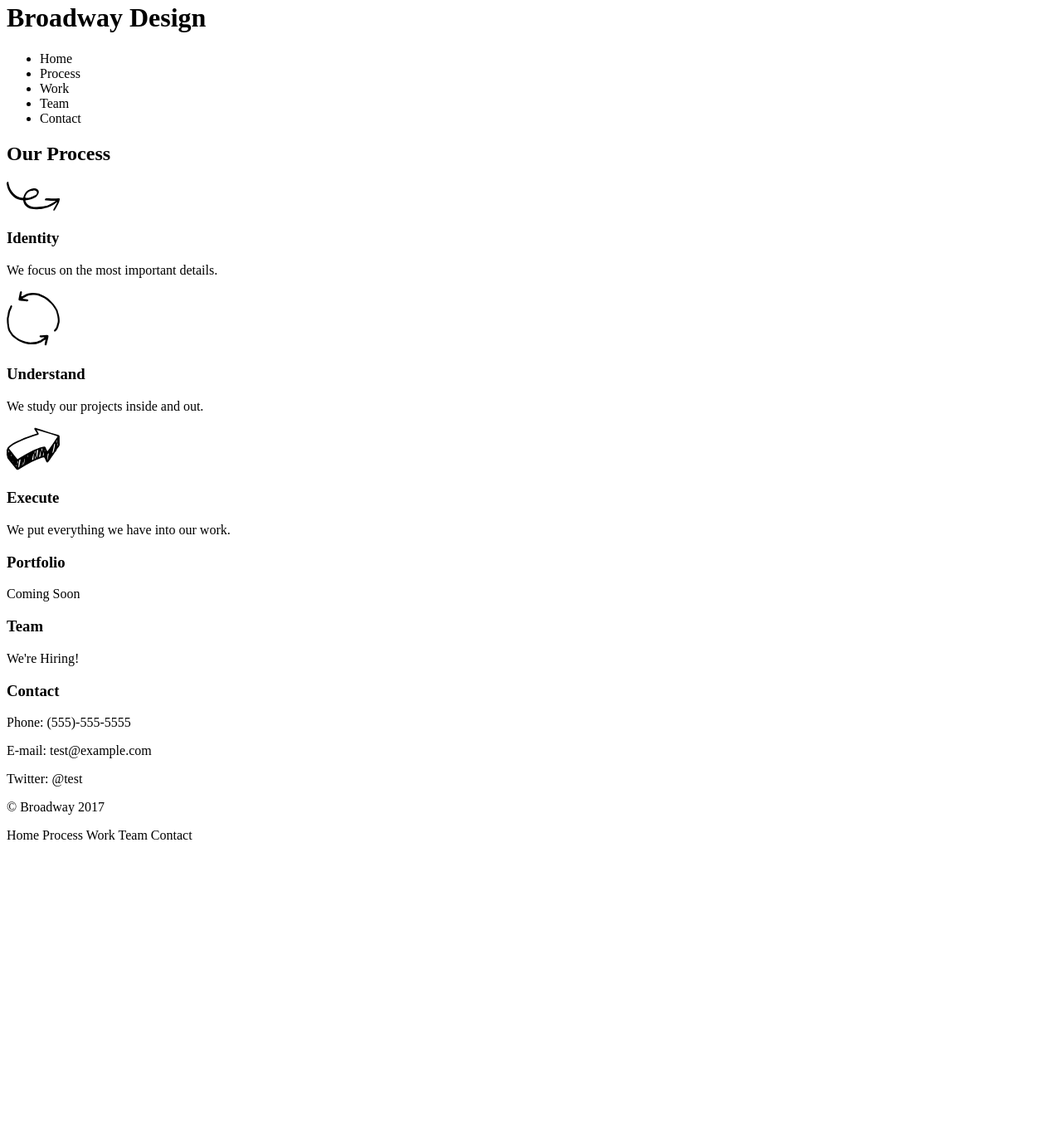
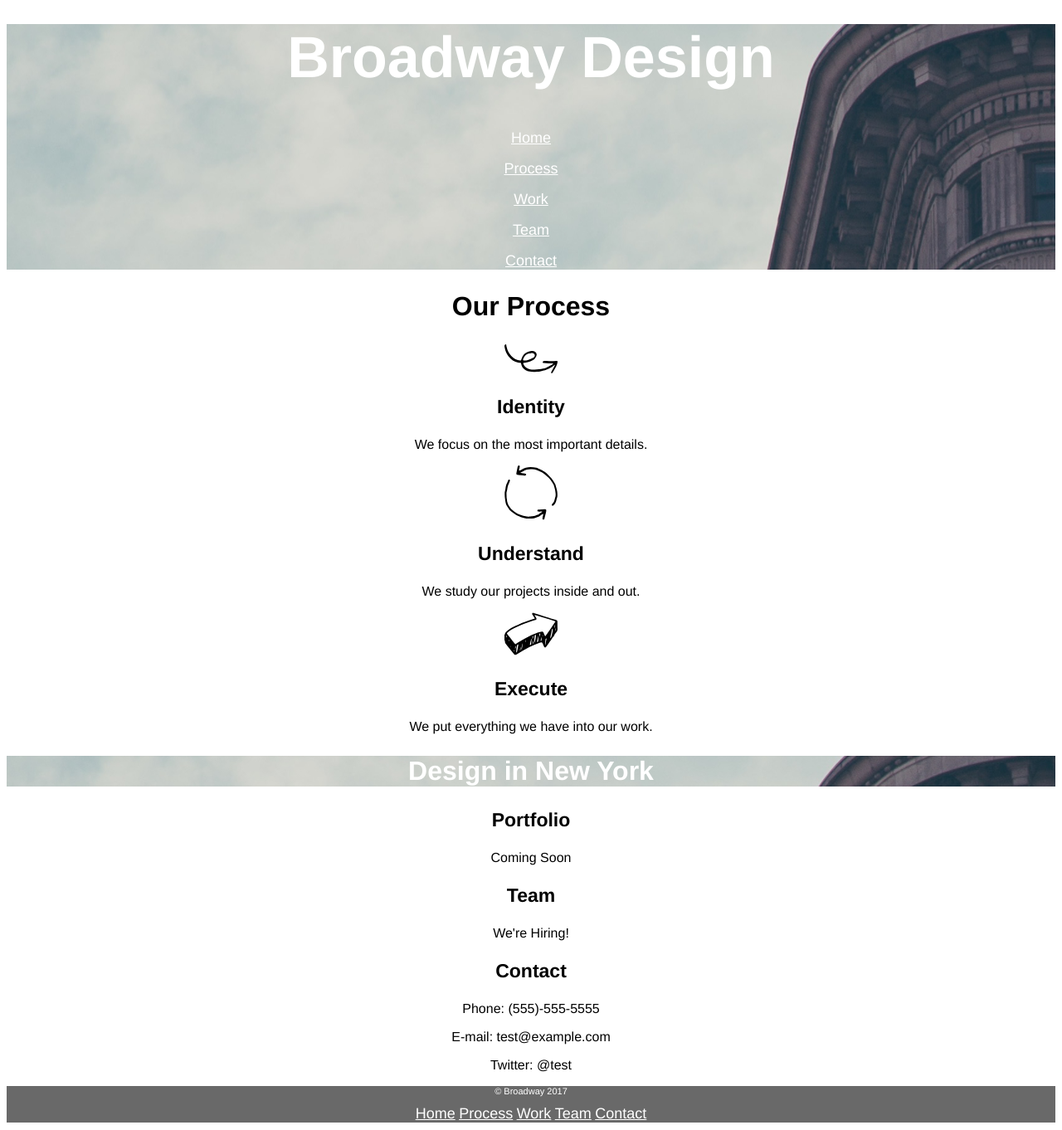
Before and after one commit to imasimpleboy/Broadway, a plain HTML site: page index.html in a window 1280 px wide. Shown: the part 18-1380 px from the top of the page at 83% size. Before the commit the page ends 1050 px from the top, so only its background shows below. Drawn offline with Linux system fonts and the light colour scheme.

Commit message:
Footer needs more work

```diff
--- a/index.html
+++ b/index.html
@@ -3,21 +3,22 @@
   <head>
     <meta charset="utf-8">
     <title>Broadway</title>
+    <link type="text/css" rel="stylesheet" href="resources/style.css">
   </head>
   <body>
 
 <!-- Header -->
 
+  <div class="header">
     <h1>Broadway Design</h1>
     <nav id="nav1">
-      <ul>
-        <li href="#">Home</li>
-        <li href="#">Process</li>
-        <li href="#">Work</li>
-        <li href="#">Team</li>
-        <li href="#">Contact</li>
-      </ul>
+    <p><a href="#" class="hdnav">Home</a></p>
+    <p><a href="#" class="hdnav">Process</a></p>
+    <p><a href="#" class="hdnav">Work</a></p>
+    <p><a href="#" class="hdnav">Team</a></p>
+    <p><a href="#" class="hdnav">Contact</a></p>
     </nav>
+  </div>
 
 <!-- Our process -->
 
@@ -33,7 +34,7 @@
       <p>We put everything we have into our work.</p>
 
 <!-- Design in New York -->
-
+    <h2 id="diny">Design in New York</h2>
     <h3>Portfolio</h3>
       <p>Coming Soon</p>
     <h3>Team</h3>
@@ -46,8 +47,15 @@
       <!-- Footer -->
 
       <div class="footer">
-        <p>© Broadway 2017</p>
-        <p>Home Process Work Team Contact</p>
+        <p id="copyright">© Broadway 2017
+        <nav>
+          <a href="#" class="hdnav">Home</a>
+          <a href="#" class="hdnav">Process</a>
+          <a href="#" class="hdnav">Work</a>
+          <a href="#" class="hdnav">Team</a>
+          <a href="#" class="hdnav">Contact</a>
+        </nav>
+        </p>
       </div>
 
   </body>
--- a/resources/style.css
+++ b/resources/style.css
@@ -1,3 +1,46 @@
-*{
+* {
+  font-family: Helvetica;
   text-align: center;
 }
+
+h1, h2, h3 {
+  font-weight:;
+}
+
+h1 {
+  font-size: 70px;
+  color: white;
+}
+
+.hdnav {
+  font-size: 18px;
+  color: white;
+  list-style: none;
+}
+
+h2 {
+  font-size: 32px;
+}
+
+h3 {
+  font-size: 23px;
+}
+
+#diny{
+  color: white;
+  background-image: url("the-flatiron-building.png");
+}
+
+.header {
+  background-image: url("the-flatiron-building.png")
+}
+
+.footer {
+  text-align: left;
+  background-color: dimgray;
+}
+
+#copyright {
+  font-size: 11px;
+  color: white;
+}
```
